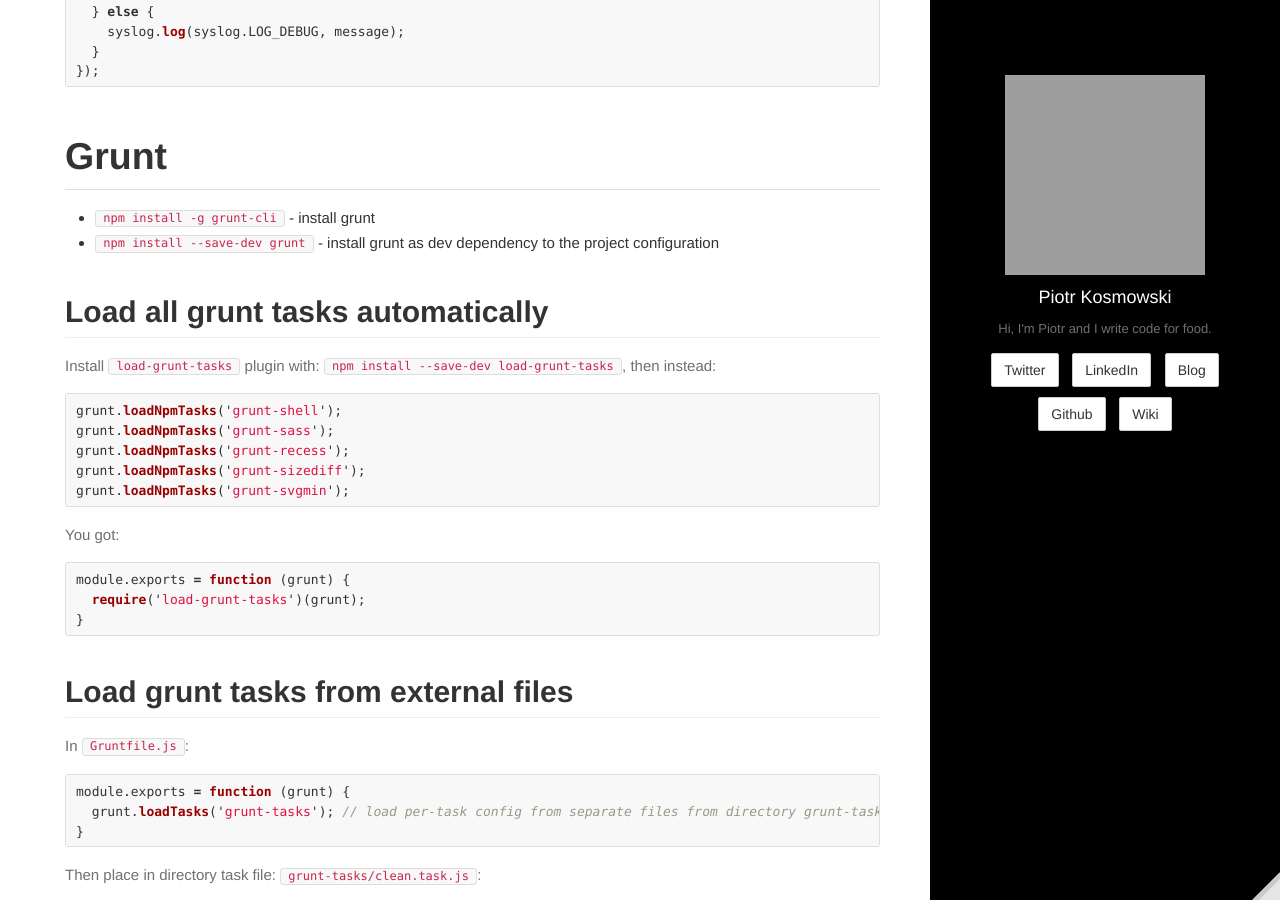
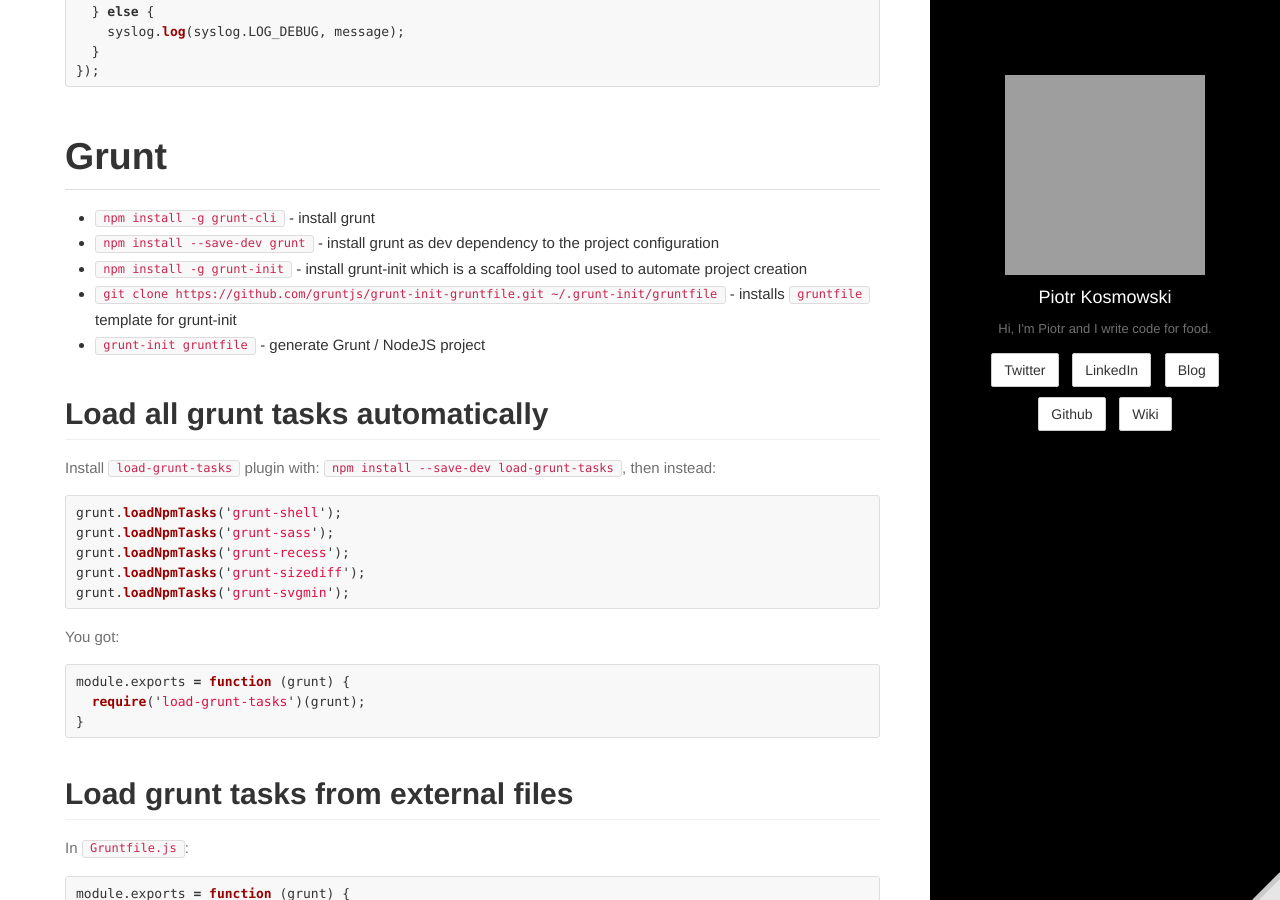
Before and after one commit to kospiotr/kospiotr.github.io, a Jekyll site: the page built from wiki/node-js.md, in a window 1280 px wide and 900 px high, scrolled down 2677 px. Built offline with Jekyll 4.4.1, drawn with Linux system fonts in a browser that asks for light colours; Markdown is read by kramdown in place of the engine named in the settings; grey boxes are pictures that could not be loaded.

Commit message:
Update node-js.md

```diff
--- a/wiki/node-js.md
+++ b/wiki/node-js.md
@@ -119,6 +119,9 @@ logg.on('', function(logRecord) {
 
 * `npm install -g grunt-cli` - install grunt
 * `npm install --save-dev grunt` - install grunt as dev dependency to the project configuration
+* `npm install -g grunt-init` - install grunt-init which is a scaffolding tool used to automate project creation
+* `git clone https://github.com/gruntjs/grunt-init-gruntfile.git ~/.grunt-init/gruntfile` - installs `gruntfile` template for grunt-init
+* `grunt-init gruntfile` - generate Grunt / NodeJS project
 
 ## Load all grunt tasks automatically
 Install `load-grunt-tasks` plugin with: `npm install --save-dev load-grunt-tasks`, then instead:
```
